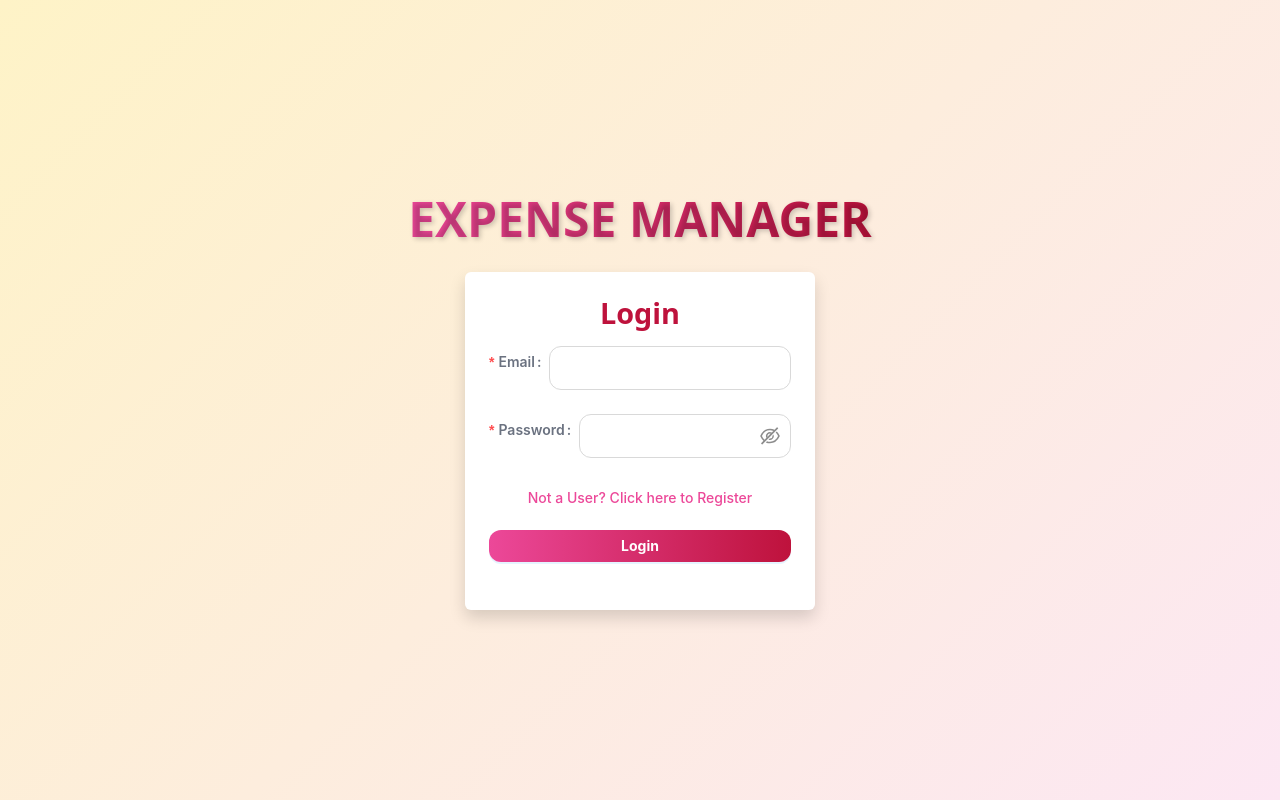
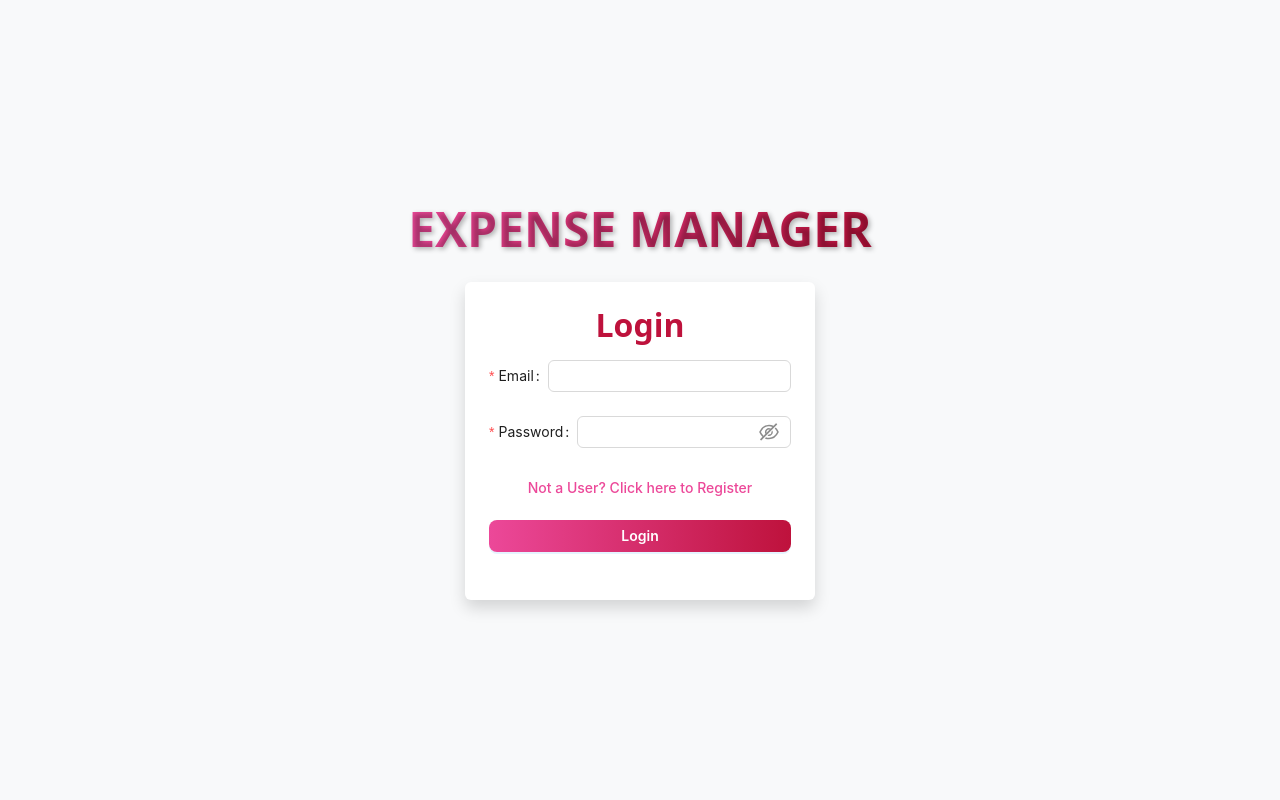
Before and after one commit to harish-joya/Expense-Management-App, a React (Create React App) app in the folder client/: page /login in a window 1280 px wide. Built offline with nearby package versions, Linux system fonts and the light colour scheme.

Commit message:
style login page and register page

```diff
--- a/client/src/pages/Login.js
+++ b/client/src/pages/Login.js
@@ -1,6 +1,6 @@
-import { useState, useEffect } from 'react';
+import {useState, useEffect} from 'react';
 import { Button, Form, Input, message } from 'antd';
-import { Link, useNavigate } from 'react-router-dom';
+import { Link,useNavigate } from 'react-router-dom';
 import axios from 'axios';
 import Spinner from '../components/Spinner';
 import '../styles/Login.css';
@@ -12,33 +12,19 @@ const Login = () => {
   const submitHandler = async (values) => {
     try {
       setLoading(true);
-      const { data } = await axios.post('/api/v1/user/login', values);
+      const {data} = await axios.post('/api/v1/user/login', values);
       setLoading(false);
-
-      if (data.success) {
-        message.success('Login successful');
-        localStorage.setItem('user', JSON.stringify({ ...data, password: '' }));
-        navigate('/');
-      } else {
-        // Custom error from backend
-        message.error(data.message || 'Invalid credentials');
-      }
-
+      message.success('Login successful');
+      localStorage.setItem('user', JSON.stringify({...data,password:''}));
+      navigate('/');
     } catch (error) {
       setLoading(false);
-
-      // Check if backend sends specific error
-      if (error.response && error.response.data) {
-        const errMsg = error.response.data.message || error.response.data.error;
-        message.error(errMsg || 'Invalid email or password');
-      } else {
-        message.error('Something went wrong');
-      }
+      message.error('Something went wrong');
     }
   };
 
-  useEffect(() => {
-    if (localStorage.getItem('user')) {
+  useEffect(()=>{
+    if(localStorage.getItem('user')){
       navigate('/');
     }
   }, [navigate]);
--- a/client/src/pages/Register.js
+++ b/client/src/pages/Register.js
@@ -1,3 +1,4 @@
+
 import { useState, useEffect } from 'react';
 import { Button, Form, Input, message } from 'antd';
 import { Link, useNavigate } from 'react-router-dom';
--- a/client/src/styles/Login.css
+++ b/client/src/styles/Login.css
@@ -3,62 +3,41 @@
   align-items: center;
   justify-content: center;
   min-height: 100vh;
-  background: linear-gradient(135deg, #fef3c7, #fce7f3);
+  background: #f3f4f6;
 }
 
 .login-card {
   width: 360px;
   padding: 2rem;
-  border-radius: 16px;
+  border-radius: 12px;
+  box-shadow: 0 8px 20px rgba(0,0,0,0.1);
   background-color: #fff;
-  box-shadow: 0 12px 25px rgba(0,0,0,0.1);
   transition: transform 0.3s ease, box-shadow 0.3s ease;
-  position: relative;
 }
 
 .login-card:hover {
-  transform: translateY(-4px);
-  box-shadow: 0 18px 35px rgba(236, 72, 153, 0.2);
+  transform: translateY(-3px);
+  box-shadow: 0 12px 25px rgba(0,0,0,0.15);
 }
 
 .login-card h2 {
+  margin-bottom: 1.5rem;
   color: #be123c;
   font-weight: 700;
   text-align: center;
-  margin-bottom: 2rem;
-  font-size: 1.8rem;
-}
-
-.login-card .ant-form-item-label > label {
-  font-weight: 600;
-  color: #6b7280;
-}
-
-.login-card .ant-input,
-.login-card .ant-input-password {
-  border-radius: 12px;
-  text-align: center;
-  padding: 10px;
-  transition: all 0.3s ease;
-}
-
-.login-card .ant-input:focus,
-.login-card .ant-input-password:focus {
-  border-color: #ec4899;
-  box-shadow: 0 0 8px rgba(236,72,153,0.3);
 }
 
 .login-card .ant-btn-primary {
   background: linear-gradient(to right, #ec4899, #be123c);
   border: none;
-  border-radius: 12px;
-  font-weight: 700;
-  transition: transform 0.2s, box-shadow 0.2s;
+  border-radius: 8px;
+  font-weight: 600;
+  transition: transform 0.2s;
 }
 
 .login-card .ant-btn-primary:hover {
   transform: translateY(-2px);
-  box-shadow: 0 6px 15px rgba(236,72,153,0.3);
+  box-shadow: 0 6px 15px rgba(0,0,0,0.1);
 }
 
 .login-card a {
@@ -71,6 +50,12 @@
   text-decoration: underline;
 }
 
+.login-card .spinner {
+  position: absolute;
+  top: 10px;
+  right: 10px;
+}
+
 .project-title {
   font-size: 3rem;
   font-weight: 900;
@@ -80,11 +65,5 @@
   text-transform: uppercase;
   text-align: center;
   margin-bottom: 2rem;
-  text-shadow: 2px 2px 5px rgba(0,0,0,0.2);
+  text-shadow: 2px 2px 5px rgba(0,0,0,0.3);
 }
-
-.spinner {
-  position: absolute;
-  top: 10px;
-  right: 10px;
-}
--- a/client/src/styles/Register.css
+++ b/client/src/styles/Register.css
@@ -3,62 +3,41 @@
   align-items: center;
   justify-content: center;
   min-height: 100vh;
-  background: linear-gradient(135deg, #fef3c7, #fce7f3);
+  background: #f3f4f6;
 }
 
 .register-card {
   width: 400px;
-  padding: 2.5rem;
-  border-radius: 16px;
+  padding: 2rem;
+  border-radius: 12px;
+  box-shadow: 0 8px 20px rgba(0,0,0,0.1);
   background-color: #fff;
-  box-shadow: 0 12px 25px rgba(0,0,0,0.1);
   transition: transform 0.3s ease, box-shadow 0.3s ease;
-  position: relative;
 }
 
 .register-card:hover {
-  transform: translateY(-4px);
-  box-shadow: 0 18px 35px rgba(236, 72, 153, 0.2);
+  transform: translateY(-3px);
+  box-shadow: 0 12px 25px rgba(0,0,0,0.15);
 }
 
 .register-card h2 {
+  margin-bottom: 1.5rem;
   color: #be123c;
   font-weight: 700;
   text-align: center;
-  margin-bottom: 2rem;
-  font-size: 1.8rem;
-}
-
-.register-card .ant-form-item-label > label {
-  font-weight: 600;
-  color: #6b7280;
-}
-
-.register-card .ant-input,
-.register-card .ant-input-password {
-  border-radius: 12px;
-  text-align: center;
-  padding: 10px;
-  transition: all 0.3s ease;
-}
-
-.register-card .ant-input:focus,
-.register-card .ant-input-password:focus {
-  border-color: #ec4899;
-  box-shadow: 0 0 8px rgba(236,72,153,0.3);
 }
 
 .register-card .ant-btn-primary {
   background: linear-gradient(to right, #ec4899, #be123c);
   border: none;
-  border-radius: 12px;
-  font-weight: 700;
-  transition: transform 0.2s, box-shadow 0.2s;
+  border-radius: 8px;
+  font-weight: 600;
+  transition: transform 0.2s;
 }
 
 .register-card .ant-btn-primary:hover {
   transform: translateY(-2px);
-  box-shadow: 0 6px 15px rgba(236,72,153,0.3);
+  box-shadow: 0 6px 15px rgba(0,0,0,0.1);
 }
 
 .register-card a {
@@ -71,6 +50,12 @@
   text-decoration: underline;
 }
 
+.register-card .spinner {
+  position: absolute;
+  top: 10px;
+  right: 10px;
+}
+
 .project-title {
   font-size: 3rem;
   font-weight: 900;
@@ -80,11 +65,5 @@
   text-transform: uppercase;
   text-align: center;
   margin-bottom: 2rem;
-  text-shadow: 2px 2px 5px rgba(0,0,0,0.2);
+  text-shadow: 2px 2px 5px rgba(0,0,0,0.3);
 }
-
-.spinner {
-  position: absolute;
-  top: 10px;
-  right: 10px;
-}
```
Also changed, not shown: 1 other file (tests, documents, lock files or other folders).
